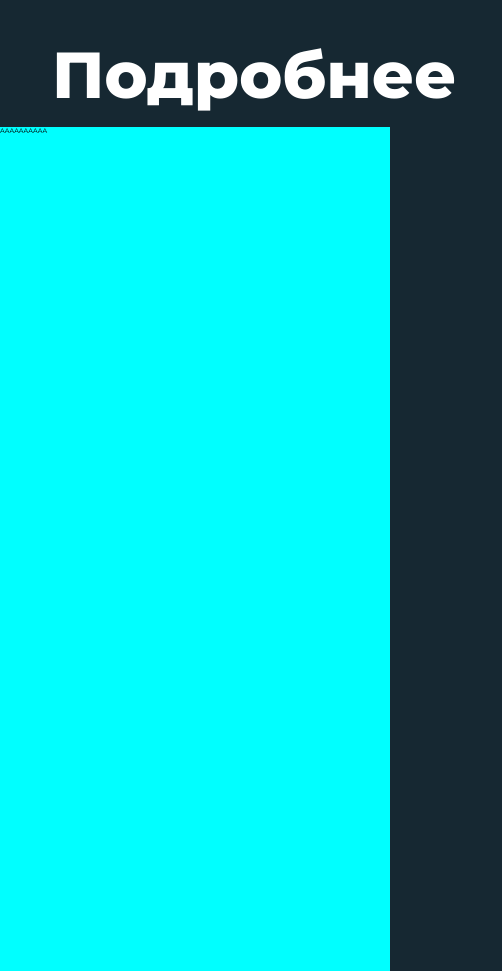
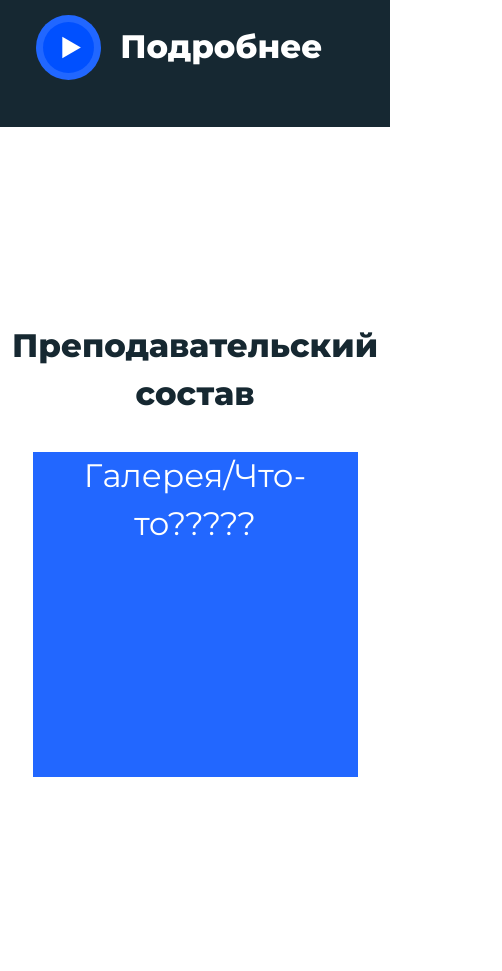
Before and after one commit to Kpyr/CodeSchool-Test, a website: page pages/main.html in a window 390 px wide. Shown: the part 3249-4220 px from the top of the page, 502 px wide, since content can reach past the window. Drawn offline with nearby package versions, Linux system fonts and the light colour scheme.

Commit message:
UPD: -Upload

```diff
--- a/js/app.js
+++ b/js/app.js
@@ -155,6 +155,16 @@ var typingEffect = new Typed(".multiText",{
 var btn = document.querySelector('.preview-wrapper__button');
 
 
+if(windowInnerWidth <= 600 ){
+    var btn2 = document.querySelector('.button');
+    var hiddenElement2 = document.querySelector('.about-us')
+
+    btn2.addEventListener('click', handleButtonClick2);
+    function handleButtonClick2() {
+        hiddenElement2.scrollIntoView({block: "center", behavior: "smooth"});
+    }
+}
+
 
 btn.addEventListener('click', handleButtonClick);
 function handleButtonClick() {
--- a/pages/main.html
+++ b/pages/main.html
@@ -270,8 +270,9 @@
 			</div>
 		</div>
 	</section>
-	<section style="width: 100vw; height: 100vh; background-color: aqua;">
-		AAAAAAAAAA
+	<section class="staff">
+		<h1>Преподавательский состав</h1>
+		<div class="gal">Галерея/Что-то?????</div>
 	</section>
 
 
--- a/stylesheets/main.css
+++ b/stylesheets/main.css
@@ -29,13 +29,16 @@
 :root {
 	--color-header: #0050FF;
 	--color-text: #3d535f;
+	--color-h1:#162831;
 }
 
 body::-webkit-scrollbar {
 	display: none;
 }
 
-
+h1{
+	font-family: Montserrat-ExtraBold;
+}
 
 @font-face {
 	font-family: Montserrat-Regular;
@@ -1132,3 +1135,28 @@ header{
 .m-level-title{
 	display: none;
 }
+
+.staff{
+	display: flex;
+	flex-direction: column;
+	justify-content: center;
+	align-items: center;
+	height: 100vh;
+	width: 100vw;
+	background-color: white;
+}
+
+.staff > h1{
+	font-size: 5rem;
+	color: var(--color-h1);
+	text-align: center;
+	padding-bottom: 5rem;
+}
+.gal{
+	width: 50rem;
+	height: 50rem;
+	color: white;
+	font-size: 5rem;
+	text-align: center;
+	background-color: #2267FF;
+}
--- a/stylesheets/media.css
+++ b/stylesheets/media.css
@@ -179,4 +179,40 @@
         color: white;
         display: block;
     }
+
+    .about-basic-level__basic-description > h1 {
+        font-size: 10rem;
+    }
+
+    .about-basic-level__basic-description > a {
+        padding-bottom: 2rem;
+    }
+
+    .more__btn {
+        margin-top: 1rem;
+        border-radius: 15rem;
+        transition: 0.5s;
+        user-select: none;
+    }
+
+    .more__btn > a {
+        font-size: 5rem;
+    }
+
+    .small-txt{
+        font-family: Montserrat-ExtraBold;
+        font-size: 8rem;
+        color: white;
+        text-align: center;
+    }
+
+    .more__btn > svg {
+        width: 10rem;
+        height: 10rem;
+    }
+    .about-basic-level__basic-description{
+        margin-left: 1rem;
+    }
+
+
 }
```
